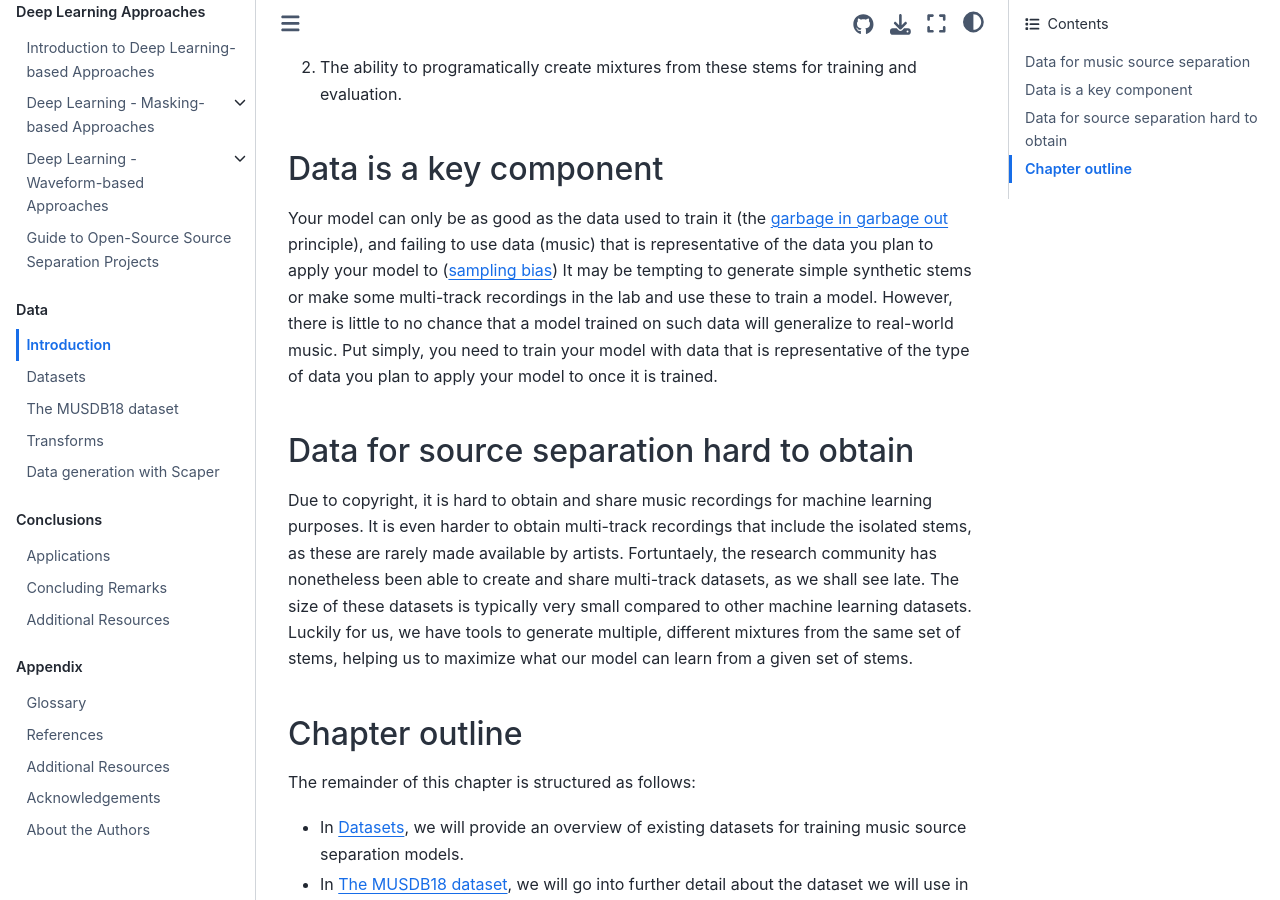
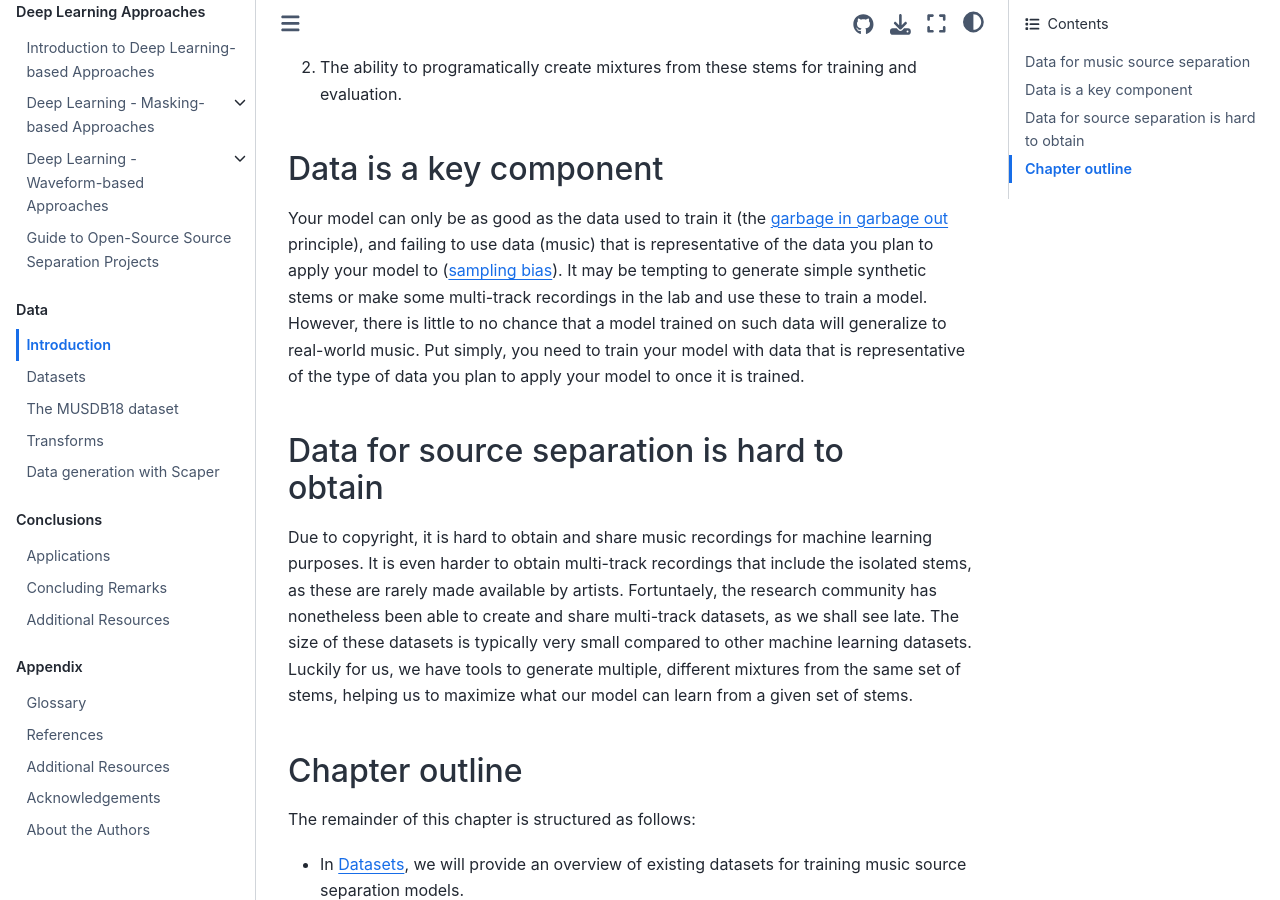
Before and after one commit to source-separation/tutorial, a Jupyter Book: the page built from book/data/introduction.md, in a window 1280 px wide and 900 px high, scrolled down 1532 px. Built offline with Jupyter Book 1.0.4 settings and Sphinx 7.4.7 and the Sphinx Book theme 1.1.4, drawn with Linux system fonts in a browser that asks for light colours; pages that are not in the unit, such as notebooks, are missing from menus.

Commit message:
fix minor typos

```diff
--- a/book/data/introduction.md
+++ b/book/data/introduction.md
@@ -54,13 +54,13 @@ In summary, from a data standpoint, to train a music source separation model we
 
 Your model can only be as good as the data used to train it (the [garbage in garbage
 out](https://en.wikipedia.org/wiki/Garbage_in,_garbage_out) principle), and failing to use data (music) that is
-representative of the data you plan to apply your model to ([sampling bias](https://en.wikipedia.org/wiki/Sampling_bias))
+representative of the data you plan to apply your model to ([sampling bias](https://en.wikipedia.org/wiki/Sampling_bias)).
 It may be tempting to generate simple synthetic
 stems or make some multi-track recordings in the lab and use these to train a model. However, there is little to no chance
 that a model trained on such data will generalize to real-world music. Put simply, you need to train your model with data
 that is representative of the type of data you plan to apply your model to once it is trained.
 
-## Data for source separation hard to obtain
+## Data for source separation is hard to obtain
 
 Due to copyright, it is hard to obtain and share music recordings for machine learning purposes. It is even harder to obtain
 multi-track recordings that include the isolated stems, as these are rarely made available by artists. Fortuntaely, the research
```
